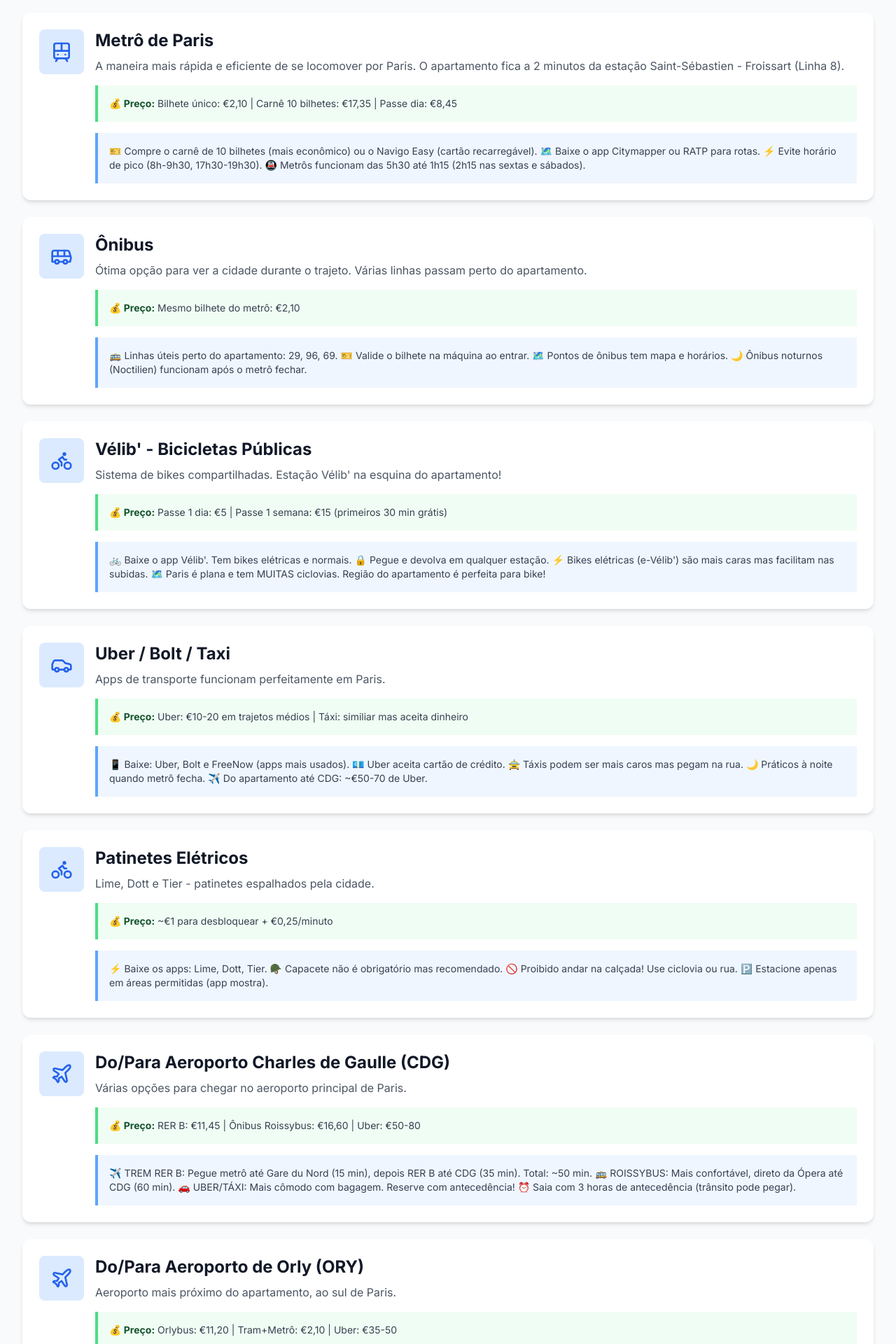
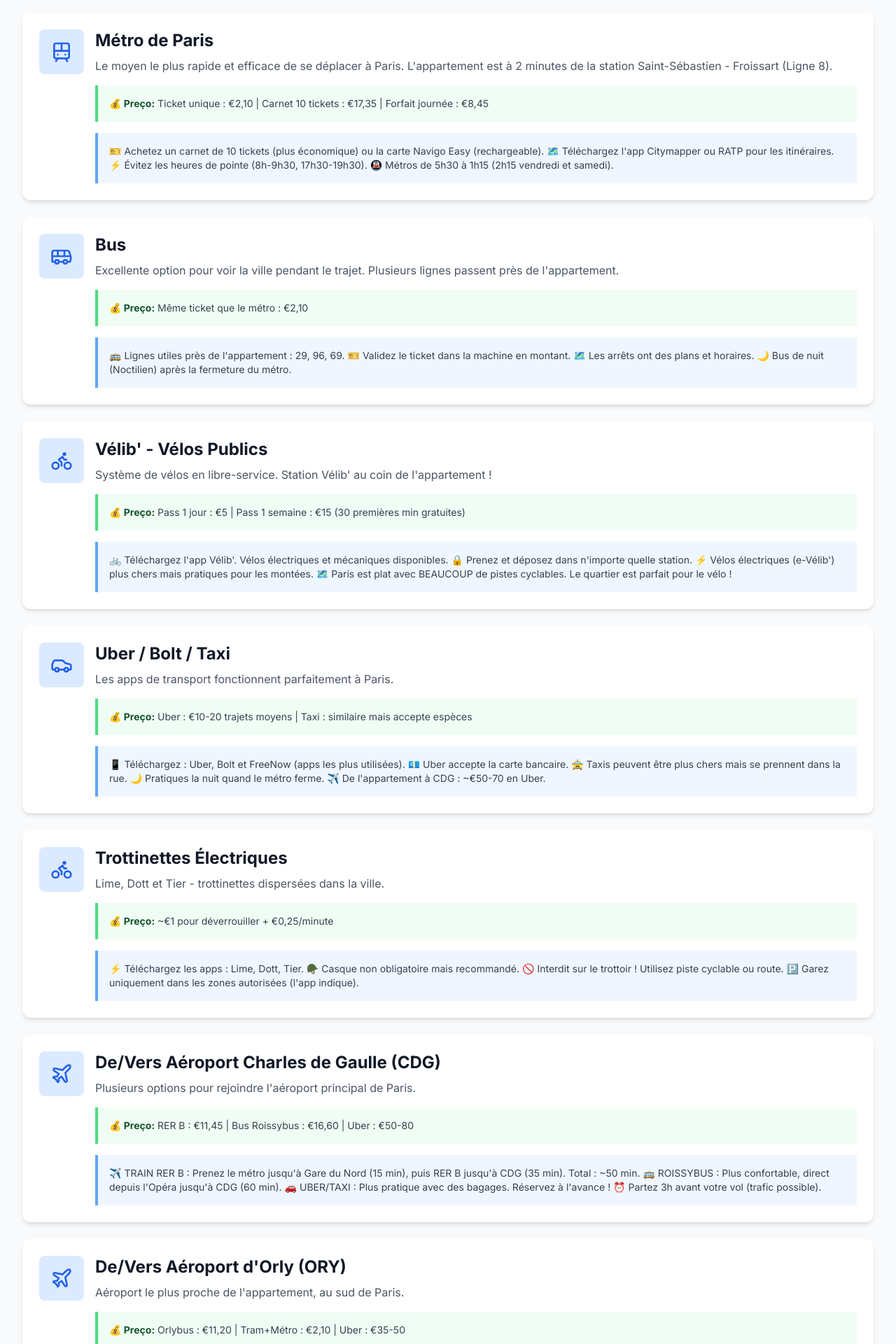
Before and after one commit to BuilderNascimento/ParisTicket, a Next.js app: page /transporte in a window 1280 px wide. Shown: the part 480-2400 px from the top of the page at 70% size. Built offline with nearby package versions, Linux system fonts and the light colour scheme.

Commit message:
feat: traduz TODOS os dados de apartment e transport para francÃªs

```diff
--- a/data/transport.ts
+++ b/data/transport.ts
@@ -3,65 +3,65 @@ import { TransportOption } from "@/types";
 export const transportOptions: TransportOption[] = [
   {
     id: "metro",
-    name: "Metrô de Paris",
+    name: "Métro de Paris",
     type: "metro",
-    description: "A maneira mais rápida e eficiente de se locomover por Paris. O apartamento fica a 2 minutos da estação Saint-Sébastien - Froissart (Linha 8).",
-    price: "Bilhete único: €2,10 | Carnê 10 bilhetes: €17,35 | Passe dia: €8,45",
-    tips: "🎫 Compre o carnê de 10 bilhetes (mais econômico) ou o Navigo Easy (cartão recarregável). 🗺️ Baixe o app Citymapper ou RATP para rotas. ⚡ Evite horário de pico (8h-9h30, 17h30-19h30). 🚇 Metrôs funcionam das 5h30 até 1h15 (2h15 nas sextas e sábados).",
+    description: "Le moyen le plus rapide et efficace de se déplacer à Paris. L'appartement est à 2 minutes de la station Saint-Sébastien - Froissart (Ligne 8).",
+    price: "Ticket unique : €2,10 | Carnet 10 tickets : €17,35 | Forfait journée : €8,45",
+    tips: "🎫 Achetez un carnet de 10 tickets (plus économique) ou la carte Navigo Easy (rechargeable). 🗺️ Téléchargez l'app Citymapper ou RATP pour les itinéraires. ⚡ Évitez les heures de pointe (8h-9h30, 17h30-19h30). 🚇 Métros de 5h30 à 1h15 (2h15 vendredi et samedi).",
     icon: "Train",
   },
   {
     id: "bus",
-    name: "Ônibus",
+    name: "Bus",
     type: "bus",
-    description: "Ótima opção para ver a cidade durante o trajeto. Várias linhas passam perto do apartamento.",
-    price: "Mesmo bilhete do metrô: €2,10",
-    tips: "🚌 Linhas úteis perto do apartamento: 29, 96, 69. 🎫 Valide o bilhete na máquina ao entrar. 🗺️ Pontos de ônibus tem mapa e horários. 🌙 Ônibus noturnos (Noctilien) funcionam após o metrô fechar.",
+    description: "Excellente option pour voir la ville pendant le trajet. Plusieurs lignes passent près de l'appartement.",
+    price: "Même ticket que le métro : €2,10",
+    tips: "🚌 Lignes utiles près de l'appartement : 29, 96, 69. 🎫 Validez le ticket dans la machine en montant. 🗺️ Les arrêts ont des plans et horaires. 🌙 Bus de nuit (Noctilien) après la fermeture du métro.",
     icon: "Bus",
   },
   {
     id: "velib",
-    name: "Vélib' - Bicicletas Públicas",
+    name: "Vélib' - Vélos Publics",
     type: "bike",
-    description: "Sistema de bikes compartilhadas. Estação Vélib' na esquina do apartamento!",
-    price: "Passe 1 dia: €5 | Passe 1 semana: €15 (primeiros 30 min grátis)",
-    tips: "🚲 Baixe o app Vélib'. Tem bikes elétricas e normais. 🔒 Pegue e devolva em qualquer estação. ⚡ Bikes elétricas (e-Vélib') são mais caras mas facilitam nas subidas. 🗺️ Paris é plana e tem MUITAS ciclovias. Região do apartamento é perfeita para bike!",
+    description: "Système de vélos en libre-service. Station Vélib' au coin de l'appartement !",
+    price: "Pass 1 jour : €5 | Pass 1 semaine : €15 (30 premières min gratuites)",
+    tips: "🚲 Téléchargez l'app Vélib'. Vélos électriques et mécaniques disponibles. 🔒 Prenez et déposez dans n'importe quelle station. ⚡ Vélos électriques (e-Vélib') plus chers mais pratiques pour les montées. 🗺️ Paris est plat avec BEAUCOUP de pistes cyclables. Le quartier est parfait pour le vélo !",
     icon: "Bike",
   },
   {
     id: "uber",
     name: "Uber / Bolt / Taxi",
     type: "taxi",
-    description: "Apps de transporte funcionam perfeitamente em Paris.",
-    price: "Uber: €10-20 em trajetos médios | Táxi: similiar mas aceita dinheiro",
-    tips: "📱 Baixe: Uber, Bolt e FreeNow (apps mais usados). 💶 Uber aceita cartão de crédito. 🚖 Táxis podem ser mais caros mas pegam na rua. 🌙 Práticos à noite quando metrô fecha. ✈️ Do apartamento até CDG: ~€50-70 de Uber.",
+    description: "Les apps de transport fonctionnent parfaitement à Paris.",
+    price: "Uber : €10-20 trajets moyens | Taxi : similaire mais accepte espèces",
+    tips: "📱 Téléchargez : Uber, Bolt et FreeNow (apps les plus utilisées). 💶 Uber accepte la carte bancaire. 🚖 Taxis peuvent être plus chers mais se prennent dans la rue. 🌙 Pratiques la nuit quand le métro ferme. ✈️ De l'appartement à CDG : ~€50-70 en Uber.",
     icon: "Car",
   },
   {
     id: "scooter",
-    name: "Patinetes Elétricos",
+    name: "Trottinettes Électriques",
     type: "bike",
-    description: "Lime, Dott e Tier - patinetes espalhados pela cidade.",
-    price: "~€1 para desbloquear + €0,25/minuto",
-    tips: "⚡ Baixe os apps: Lime, Dott, Tier. 🪖 Capacete não é obrigatório mas recomendado. 🚫 Proibido andar na calçada! Use ciclovia ou rua. 🅿️ Estacione apenas em áreas permitidas (app mostra).",
+    description: "Lime, Dott et Tier - trottinettes dispersées dans la ville.",
+    price: "~€1 pour déverrouiller + €0,25/minute",
+    tips: "⚡ Téléchargez les apps : Lime, Dott, Tier. 🪖 Casque non obligatoire mais recommandé. 🚫 Interdit sur le trottoir ! Utilisez piste cyclable ou route. 🅿️ Garez uniquement dans les zones autorisées (l'app indique).",
     icon: "Bike",
   },
   {
     id: "airport-cdg",
-    name: "Do/Para Aeroporto Charles de Gaulle (CDG)",
+    name: "De/Vers Aéroport Charles de Gaulle (CDG)",
     type: "airport",
-    description: "Várias opções para chegar no aeroporto principal de Paris.",
-    price: "RER B: €11,45 | Ônibus Roissybus: €16,60 | Uber: €50-80",
-    tips: "✈️ TREM RER B: Pegue metrô até Gare du Nord (15 min), depois RER B até CDG (35 min). Total: ~50 min. 🚌 ROISSYBUS: Mais confortável, direto da Ópera até CDG (60 min). 🚗 UBER/TÁXI: Mais cômodo com bagagem. Reserve com antecedência! ⏰ Saia com 3 horas de antecedência (trânsito pode pegar).",
+    description: "Plusieurs options pour rejoindre l'aéroport principal de Paris.",
+    price: "RER B : €11,45 | Bus Roissybus : €16,60 | Uber : €50-80",
+    tips: "✈️ TRAIN RER B : Prenez le métro jusqu'à Gare du Nord (15 min), puis RER B jusqu'à CDG (35 min). Total : ~50 min. 🚌 ROISSYBUS : Plus confortable, direct depuis l'Opéra jusqu'à CDG (60 min). 🚗 UBER/TAXI : Plus pratique avec des bagages. Réservez à l'avance ! ⏰ Partez 3h avant votre vol (trafic possible).",
     icon: "Plane",
   },
   {
     id: "airport-orly",
-    name: "Do/Para Aeroporto de Orly (ORY)",
+    name: "De/Vers Aéroport d'Orly (ORY)",
     type: "airport",
-    description: "Aeroporto mais próximo do apartamento, ao sul de Paris.",
-    price: "Orlybus: €11,20 | Tram+Metrô: €2,10 | Uber: €35-50",
-    tips: "🚌 ORLYBUS: Da Place Denfert-Rochereau (metrô) até Orly (30 min). 🚇 TRAM 7 + METRÔ: Mais barato mas com baldeações. 🚗 UBER: Mais rápido e cômodo com bagagem. ⏰ Mais próximo que CDG, saia com 2h30 de antecedência.",
+    description: "Aéroport le plus proche de l'appartement, au sud de Paris.",
+    price: "Orlybus : €11,20 | Tram+Métro : €2,10 | Uber : €35-50",
+    tips: "🚌 ORLYBUS : Depuis Place Denfert-Rochereau (métro) jusqu'à Orly (30 min). 🚇 TRAM 7 + MÉTRO : Moins cher mais avec correspondances. 🚗 UBER : Plus rapide et pratique avec bagages. ⏰ Plus proche que CDG, partez 2h30 avant votre vol.",
     icon: "Plane",
   },
 ];
```
Also changed, not shown: data/apartment.ts (+36 -36 lines).
